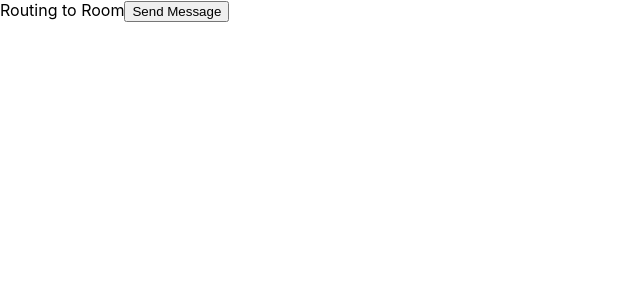
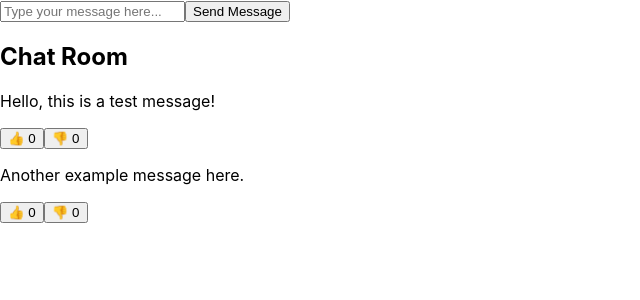
Before and after one commit to parardha-kumar/ChatRoom, a React (Create React App) app: page /chat-room in a window 1280 px wide. Shown: the top 300 px of the page, without its empty margins (0-640 px from the left). Built offline with nearby package versions, Linux system fonts and the light colour scheme; no server answers.

Commit message:
Add input field and upvote and downvote to chat room

```diff
--- a/src/components/Room/Room.js
+++ b/src/components/Room/Room.js
@@ -1,12 +1,26 @@
-import React, { Component } from 'react';
+import React, { useState, Component } from 'react';
 import { socket } from '../../Global';
 
 class Room extends Component {
+
+    constructor(props) {
+        super(props);
+        this.state = {
+            messages: [
+                // Dummy data (Pull from DB)
+                { id: 1, text: "Hello, this is a test message!", upvotes: 0, downvotes: 0 },
+                { id: 2, text: "Another example message here.", upvotes: 0, downvotes: 0 }
+            ],
+            currentMessage: '' // New state property for the current message
+        };
+    }
+
     componentDidMount(){
         if (socket) {
             console.log("Socket defined")
             socket.on("msg_recvd", (data) =>{
                 console.log("New Message Rcvd!" + data['msg'])
+                this.handleNewMessage(data['msg']);
             });
         } else {
             console.error('Socket is not initialized');
@@ -17,22 +31,85 @@ class Room extends Component {
         socket.off("msg_recvd")
     }
 
+    // handleSendMessage = () => {
+    //     // Emit a socket event when the button is clicked
+    //     if (socket) {
+    //         socket.emit("message", {msg: "Hello, Server!" }, (response) => {
+    //         });
+    //     } else {
+    //         console.error('Socket is not initialized');
+    //     }
+    // };
+
+    handleNewMessage = (msg) => {
+        this.setState(prevState => ({
+            messages: [...prevState.messages, { id: Date.now(), text: msg, upvotes: 0, downvotes: 0 }]
+        }));
+    }
+
     handleSendMessage = () => {
-        // Emit a socket event when the button is clicked
-        if (socket) {
-            socket.emit("message", {msg: "Hello, Server!" }, (response) => {
+        const { currentMessage } = this.state;
+        if (socket && currentMessage.trim()) {
+            socket.emit("message", { msg: currentMessage }, (response) => {
+                // Handle the response from the server
             });
+            this.setState({ currentMessage: '' }); // Clear the input field after sending
         } else {
-            console.error('Socket is not initialized');
+            console.error('Socket is not initialized or message is empty');
         }
     };
 
+    handleInputChange = (e) => {
+        this.setState({ currentMessage: e.target.value });
+    };
+
+
+    handleUpvote = (messageId) => {
+        this.setState(prevState => ({
+            messages: prevState.messages.map(message =>
+                message.id === messageId ? { ...message, upvotes: message.upvotes + 1 } : message
+            )
+        }));
+    };
+
+    handleDownvote = (messageId) => {
+        this.setState(prevState => ({
+            messages: prevState.messages.map(message =>
+                message.id === messageId ? { ...message, downvotes: message.downvotes + 1 } : message
+            )
+        }));
+    };
+
     render() {
+
+        const { messages } = this.state;
+
+
         return (
             <>
                 <div>
-                    Routing to Room
+                <input
+                        type="text"
+                        value={this.state.currentMessage}
+                        onChange={this.handleInputChange}
+                        placeholder="Type your message here..."
+                    />
                     <button onClick={this.handleSendMessage}>Send Message </button>
+                </div>
+
+                <div className="chat-room">
+                    <h2>Chat Room</h2>
+                    <div className="messages">
+                        {messages.map(message => (
+                            <div key={message.id} className="message">
+                                <p>{message.text}</p>
+                                <div className="votes">
+                                    <button onClick={() => this.handleUpvote(message.id)}>👍 {message.upvotes}</button>
+                                    <button onClick={() => this.handleDownvote(message.id)}>👎 {message.downvotes}</button>
+                                </div>
+                            </div>
+                        ))}
+                    </div>
                 </div>
             </>
         )
```
